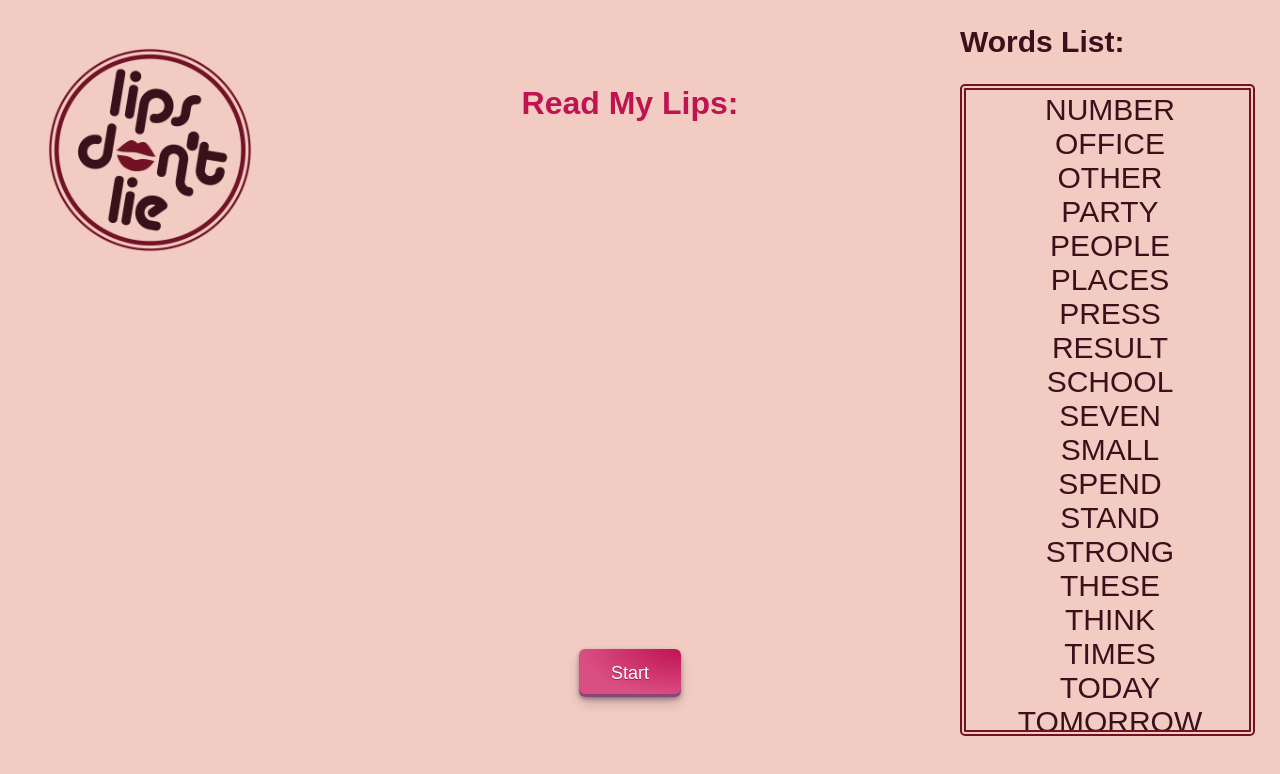
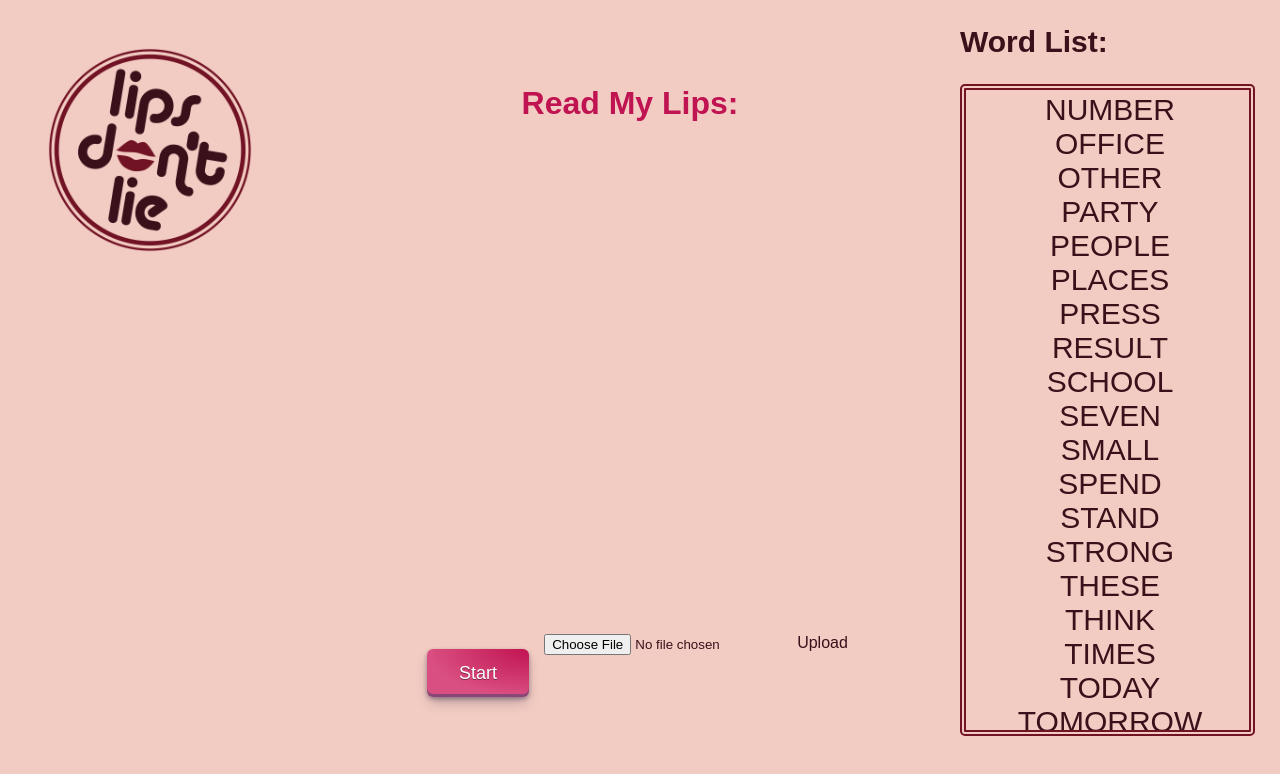
Before and after one commit to raz6tamir/colman-dl-lips-dont-lie, a FastAPI app: page / in a window 1280 px wide. Shown: the top 774 px of the page. Run offline with FastAPI, Linux system fonts and the light colour scheme.

Commit message:
added upload file

```diff
--- a/main.py
+++ b/main.py
@@ -34,7 +34,7 @@ async def index(request: Request):
 def site_home():
     return {
         "site": "Lips Don't Lie",
-        "authors": "Raz Tamir, Naama Angel, Amit Hakmon, Adi Cohen Kashosh"
+        "authors": "Raz Tamir, Naama Angel, Amit Hakmon, Adi Cohen Kadosh"
     }
 
 
--- a/templates/index.html
+++ b/templates/index.html
@@ -180,20 +180,21 @@
 
         <div id="button-container">
           <button id="showVideoButton">Start</button>
+          <input id="uploadVideoButton" type="file" accept="video/*">Upload</button>
           <button id="recordButton" style="display: none">Record</button>
           <button id="finishButton" style="display: none">
             Finish Recording
           </button>
-          <button id="uploadButton" style="display: none">Upload</button>
+          <button id="uploadButton" style="display: none">Read It!</button>
           <button id="discardButton" style="display: none">
-            Discard Recording
+            Discard
           </button>
         </div>
 
         <div id="message"></div>
       </div>
       <div id="words-contianer">
-        <h2>Words List:</h2>
+        <h2>Word List:</h2>
         <div id="scroll-container">
           <div id="scroll-text">
             <ul id="words"></ul>
@@ -241,9 +242,27 @@
         };
       }
 
+      function upload_video(videoFile, videoFileName) {
+        const formData = new FormData();
+          formData.append("video", videoFile, videoFileName);
+
+          fetch("/upload", {
+            method: "POST",
+            body: formData,
+          })
+            .then((response) => response.json())
+            .then((data) => {
+              messageElement.textContent = data.message;
+            })
+            .catch((error) => {
+              console.error("Error uploading video:", error);
+            });
+      }
+
       const videoElement = document.getElementById("recordedVideo");
       const recordButton = document.getElementById("recordButton");
       const showVideoButton = document.getElementById("showVideoButton");
+      const uploadVideoButton = document.getElementById("uploadVideoButton");
       const finishButton = document.getElementById("finishButton");
       const uploadButton = document.getElementById("uploadButton");
       const discardButton = document.getElementById("discardButton");
@@ -268,8 +287,16 @@
           console.error("Error getting words", error);
         });
 
+        uploadVideoButton.addEventListener("change", () => {
+          const videoFile = uploadVideoButton.files[0];
+          videoElement.srcObject = null;
+          display_video(videoFile, videoElement);
+          upload_video(videoFile, videoFile.name);
+      });
+
       showVideoButton.addEventListener("click", () => {
         showVideoButton.style.display = "none";
+        uploadVideoButton.style.display = "none";
         recordButton.style.display = "block";
         navigator.mediaDevices
           .getUserMedia({ video: true })
@@ -282,7 +309,6 @@
             mediaRecorder = new MediaRecorder(stream);
 
             mediaRecorder.addEventListener("dataavailable", (event) => {
-              console.log("hi");
               if (event.data.size > 0) {
                 recordedChunks.push(event.data);
               }
@@ -311,32 +337,18 @@
         uploadButton.style.display = "none";
         discardButton.style.display = "none";
         showVideoButton.style.display = "block";
+        uploadVideoButton.style.display = "block";
 
         const blob = new Blob(recordedChunks, { type: "video/webm" });
         videoElement.srcObject = null;
         display_video(blob, videoElement);
-        console.log(blob.stream());
-
         recordedChunks = [];
-
-        const formData = new FormData();
-        formData.append("video", blob, "recorded.webm");
-
-        fetch("/upload", {
-          method: "POST",
-          body: formData,
-        })
-          .then((response) => response.json())
-          .then((data) => {
-            messageElement.textContent = data.message;
-          })
-          .catch((error) => {
-            console.error("Error uploading video:", error);
-          });
+        upload_video(blob, "recorded.webm");
       });
 
       discardButton.addEventListener("click", () => {
         showVideoButton.style.display = "block";
+        uploadVideoButton.style.display = "block";
         discardButton.style.display = "none";
         uploadButton.style.display = "none";
         recordedChunks = [];
```
